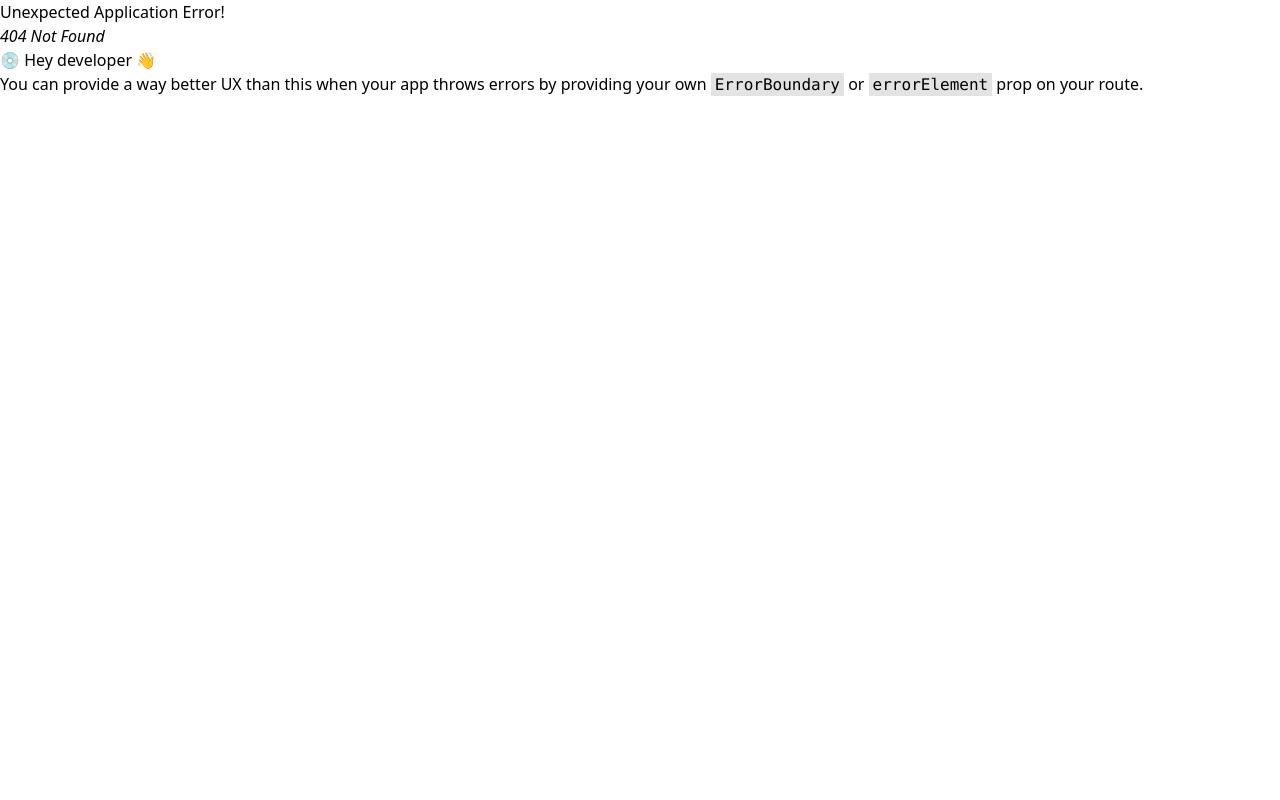
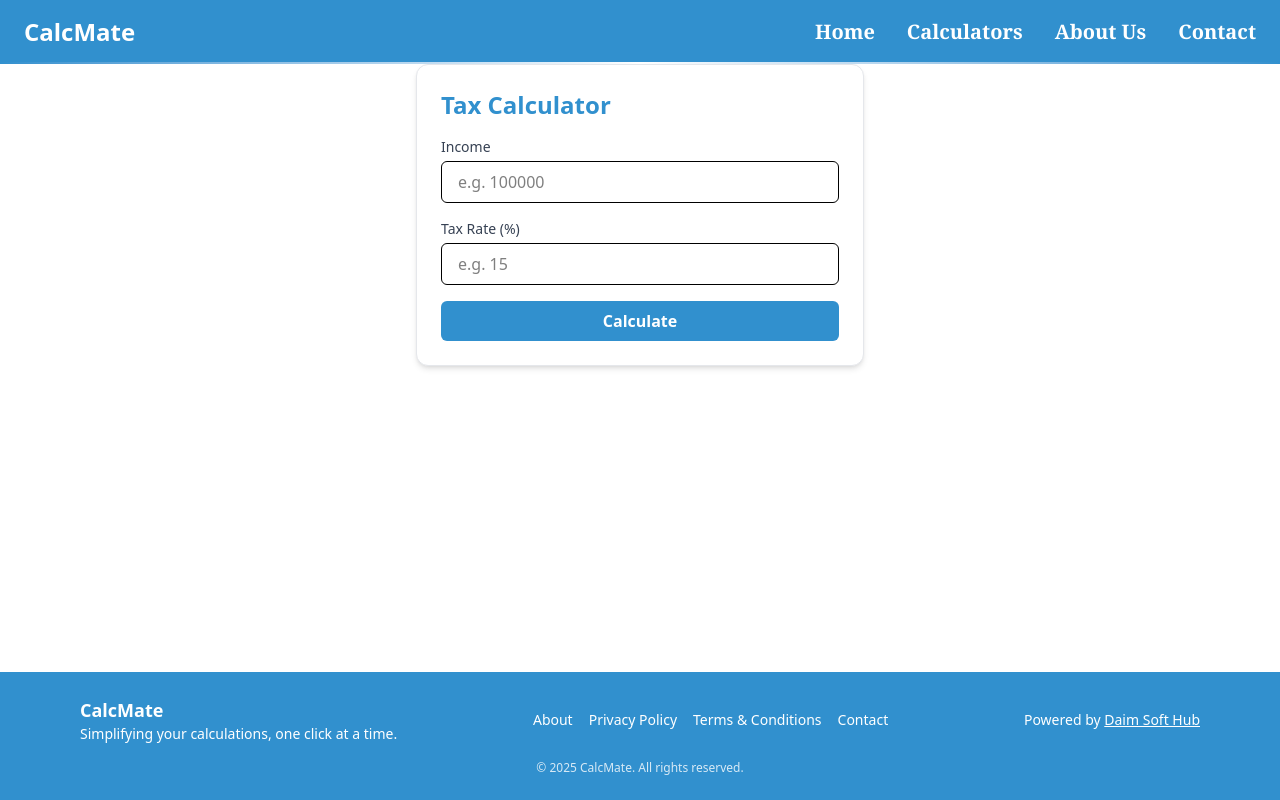
Before and after one commit to Saadbkhalid666/CalcMate, a React (Vite) app in the folder frontend/: page /tax-calculator in a window 1280 px wide. Before the commit this address had no page. Built offline with nearby package versions, Linux system fonts and the light colour scheme.

Commit message:
Tax Calculator

```diff
--- /dev/null
+++ b/frontend/src/pages/CalculatorPages/TaxCalculator.jsx
@@ -0,0 +1,73 @@
+import React, { useState } from "react";
+
+export const TaxCalculator = () => {
+  const [income, setIncome] = useState("");
+  const [taxRate, setTaxRate] = useState("");
+  const [taxAmount, setTaxAmount] = useState(null);
+  const [netIncome, setNetIncome] = useState(null);
+
+  const calculateTax = () => {
+    const incomeVal = parseFloat(income);
+    const rateVal = parseFloat(taxRate);
+
+    if (isNaN(incomeVal) || isNaN(rateVal)) {
+      setTaxAmount(null);
+      setNetIncome(null);
+      return;
+    }
+
+    const tax = (incomeVal * rateVal) / 100;
+    const net = incomeVal - tax;
+
+    setTaxAmount(tax.toFixed(2));
+    setNetIncome(net.toFixed(2));
+  };
+
+  return (
+    <div className="max-w-md mx-auto p-6 bg-white rounded-xl shadow-md border border-gray-200">
+      <h2 className="text-2xl font-bold mb-4 text-[#3190ce]">Tax Calculator</h2>
+
+      <div className="mb-4">
+        <label className="block text-sm font-medium text-gray-700 mb-1">Income</label>
+        <input
+          type="number"
+          value={income}
+          onChange={(e) => setIncome(e.target.value)}
+          placeholder="e.g. 100000"
+          className="w-full px-4 py-2 border rounded-md focus:outline-none focus:ring-2 focus:ring-[#3190ce]"
+        />
+      </div>
+
+      <div className="mb-4">
+        <label className="block text-sm font-medium text-gray-700 mb-1">Tax Rate (%)</label>
+        <input
+          type="number"
+          value={taxRate}
+          onChange={(e) => setTaxRate(e.target.value)}
+          placeholder="e.g. 15"
+          className="w-full px-4 py-2 border rounded-md focus:outline-none focus:ring-2 focus:ring-[#3190ce]"
+        />
+      </div>
+
+      <button
+        onClick={calculateTax}
+        className="w-full bg-[#3190ce] hover:bg-blue-700 text-white font-semibold py-2 px-4 rounded-md transition"
+      >
+        Calculate
+      </button>
+
+      {taxAmount !== null && netIncome !== null && (
+        <div className="mt-6 text-gray-800 text-center space-y-2">
+          <p>
+            <strong>Tax Amount:</strong>{" "}
+            <span className="text-red-600 font-semibold">{taxAmount}</span>
+          </p>
+          <p>
+            <strong>Net Income:</strong>{" "}
+            <span className="text-green-600 font-semibold">{netIncome}</span>
+          </p>
+        </div>
+      )}
+    </div>
+  );
+};
--- a/frontend/src/routes/router.jsx
+++ b/frontend/src/routes/router.jsx
@@ -13,6 +13,7 @@ import { AgeCalculator } from "../pages/CalculatorPages/AgeCalculator";
 import { ScientificCalculator } from "../pages/CalculatorPages/ScientificCalculator";
 import { CurrencyConverter } from "../pages/CalculatorPages/CurrencyConverter";
 import { TimeDurationCalculator } from "../pages/CalculatorPages/TimeDurationCalculator";
+import { TaxCalculator } from "../pages/CalculatorPages/TaxCalculator";
 
 export const router  =  createBrowserRouter([
     {path:"/",element:<Layout   />, children:[
@@ -27,6 +28,7 @@ export const router  =  createBrowserRouter([
         {path:'/scientific-calculator',element:<ScientificCalculator  />},
         {path:'/currency-converter',element:<CurrencyConverter  />},
         {path:'/time-duration-calculator',element:<TimeDurationCalculator  />},
+        {path:'/tax-calculator',element:<TaxCalculator  />},
 
     ]}
 ])
```
